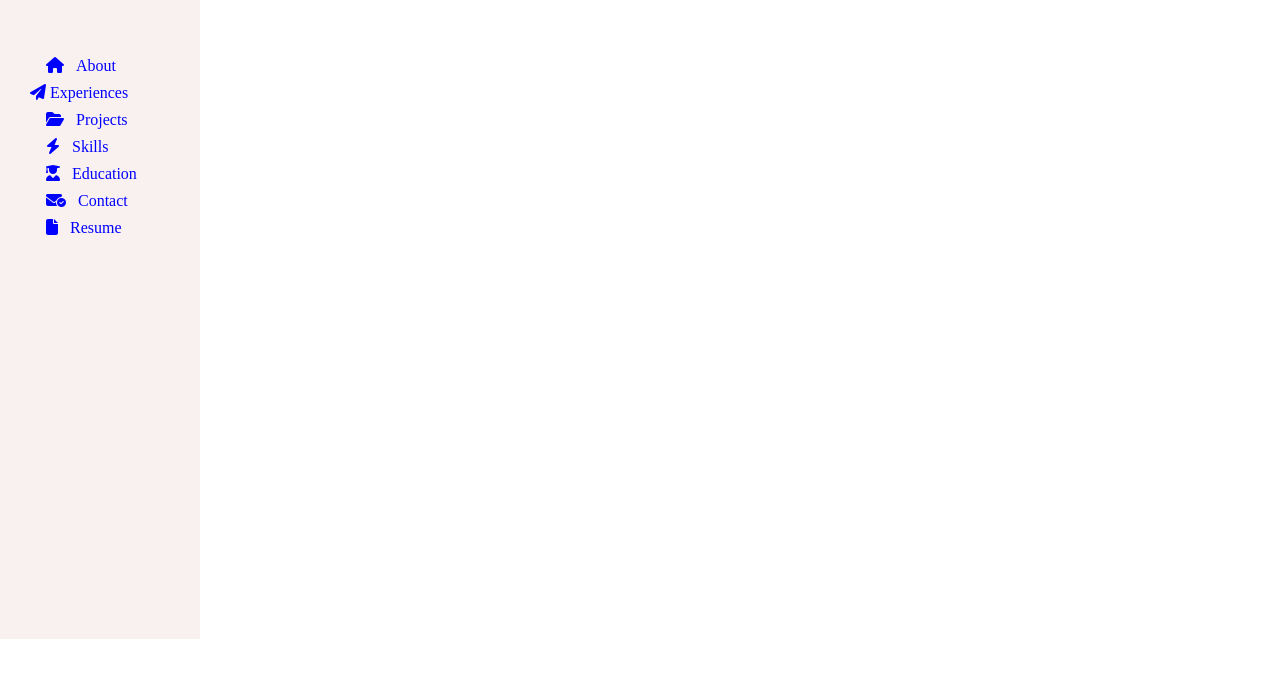
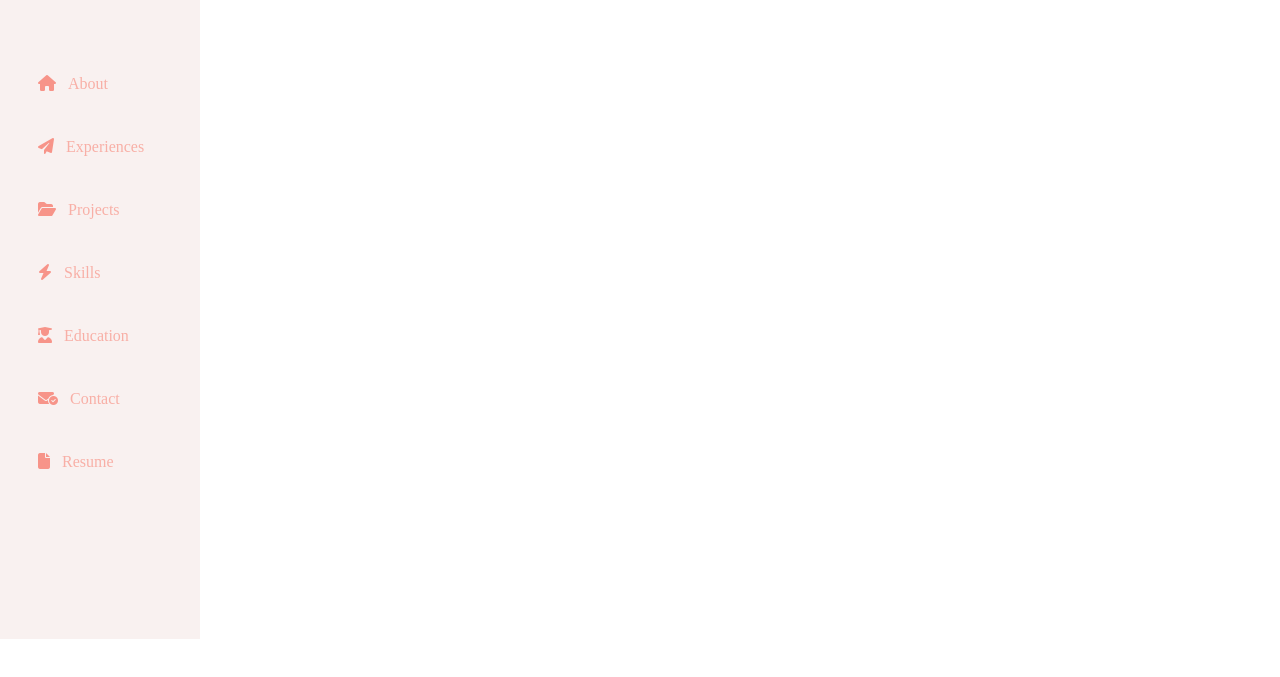
Before and after one commit to mitshivi-fe/resume, a website: page index.html in a window 1280 px wide. Shown: the part 161-838 px from the top of the page. Drawn offline with Linux system fonts and the light colour scheme.

Commit message:
thematic changes

```diff
--- a/index.html
+++ b/index.html
@@ -28,9 +28,9 @@
                             </li>
                             <li class="nav-list">
                                 <a href="#experiences">
-                                    <span>
+                                    <span class="section">
                                         <i class="fa-solid fa-paper-plane"></i>
-                                        <span>Experiences</span>
+                                        <span class="section_name">Experiences</span>
                                     </span>
 
                                 </a>
--- a/scss/styles.scss
+++ b/scss/styles.scss
@@ -151,10 +151,6 @@ table {
     color: #333;
 }
 
-/* .upper-section{
-
-} */
-
 .image-section{
     width: 10vw;
     height: 10vw;
@@ -170,16 +166,18 @@ table {
 .nav-list{
     margin: 10px 0;
     text-align: left;
+    .section{
+        padding: 8px;
+        margin: 10px 0;
+        display: inline-block;
+        color: var(--primary);
+        &_name{
+            padding: 8px;
+            color: var(--secondary);
+        }
+    }
+
 }
-
-.nav-list .section_name, .section{
-    padding: 8px;
-}
-
-.nav-list .section{
-    padding: 16px;
-}
-
 
 
 .section-wrapper{
@@ -199,3 +197,10 @@ table {
     background-color: var(--primary);
     color:#F9F1F0;
 }
+
+// reset anchor tag
+
+a, a:hover{
+    color: inherit;
+    text-decoration: none;
+}
```
Also changed, not shown: css/styles.css.
